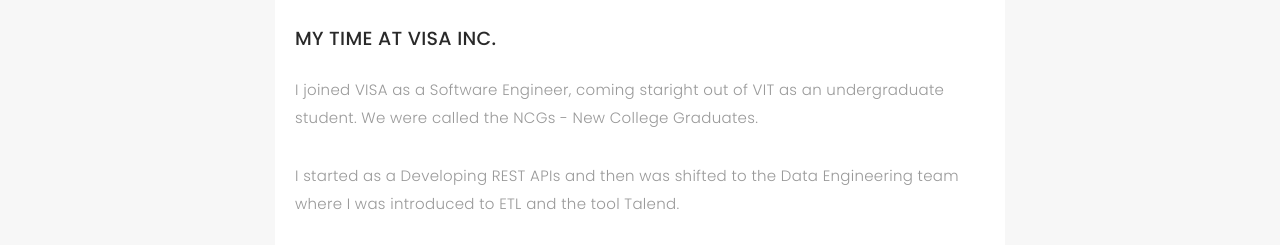
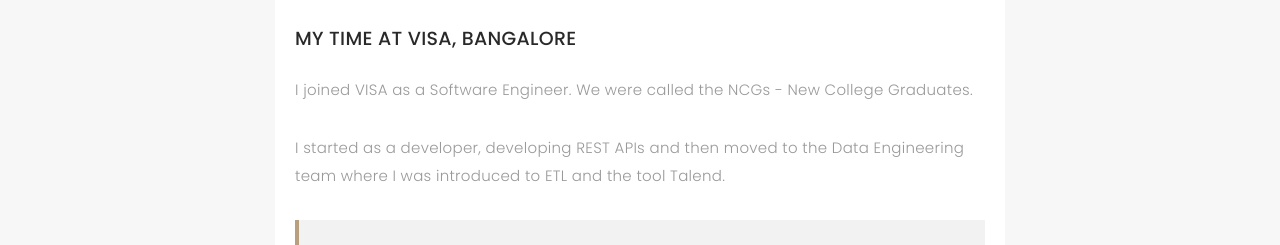
Before and after one commit to yashvijay17/yashvijay17.github.io, a plain HTML site: page blog-singleVISA.html in a window 1280 px wide. Shown: the part 480-725 px from the top of the page. Drawn offline with Linux system fonts and the light colour scheme; files whose address does not match are found by name; a web font is replaced by a local one.

Commit message:
Update blog-singleVISA.html

```diff
--- a/blog-singleVISA.html
+++ b/blog-singleVISA.html
@@ -78,19 +78,18 @@
                   <img src="images/visabig.png" class="content-main img-responsive" style = "background-color:transparent" alt="reviews2">
                   <div class="content-main single-post padDiv">
                     <div class="journal-txt">
-                      <h4><a href="#">MY TIME AT VISA INC.</a></h4>
+                      <h4><a href="#">MY TIME AT VISA, BANGALORE</a></h4>
                     </div>
-                    <p class="mb-30">I joined VISA as a Software Engineer, coming staright out of VIT as an undergraduate student. We were called the NCGs - New College Graduates.</p>
-                    <p class="mb-30">I started as a Developing REST APIs and then was shifted to the Data Engineering team where I was introduced to ETL and the tool Talend.</p>
+                    <p class="mb-30">I joined VISA as a Software Engineer. We were called the NCGs - New College Graduates.</p>
+                    <p class="mb-30">I started as a developer, developing REST APIs and then moved to the Data Engineering team where I was introduced to ETL and the tool Talend.</p>
                     <blockquote>My Tech Stack was predominantly - Talend, JAVA, MySQL, MongoDB along with essential technical tools and languages.</blockquote>
-                    <p class="mb-30">As a part of the Data Services team, I was responsible for developing Talend ETL jobs for the Global Opcerts project which involved extracting data from different streams and file sources like file systems, DBs, and APIs etc. and then transforming them by applying business rules (Using components) and loading the data onto various platforms.
+                    <p class="mb-30">As a part of the Data Services team, I was responsible for developing Talend ETL jobs for the Global Opcerts project which involved extracting data from different streams and file sources like file systems, DBs, and APIs etc. and then transforming them by applying business rules (Using components) and loading the data onto various platforms.<br><br> I worked in multiple teams with multiple members. The software development followed agile methodologies. My code in production managed data of gigabytes of size on a daily basis. The global Opcerts application is responsible for 33% of VISA's revenue.
 									 <br>Adept at TAC (automation of job loads and management), Bulk loads, data manipulations etc.
 									 <br>I lead proof of concept (POC) projects, working on Web Apps (Tech stack being React JS, Rest APIs and MySQL), API calibration from different sources and integrating those data into MongoDB and croning the jobs (Triggers).
+									 <br>I Mentored interns for their summer internship projects - Lead of Data Integration and Data Services which resulted in them converting their internship into fulltime roles.<br>
+									 <br>As an active participant in VISA CSR events, I took part in various events which gave back to the community, helped the underpriveledged and impart education to the youth.<br>
+									 <br>I was also the founder and lead of the VISA Football Club for the Bangalore centre, organising weekly soccer matches and practice sessions for the bangalore center. Along with work, VISA's work life balance within the office also helped in taking part in interpersonal activites like Flash Mobs, Sporting events, Quizzes and skits etc.</br>
 
-									 <br>I Mentored interns for their summer internship projects - Lead of Data Integration and Data Services which resulted in them converting their internship into fulltime.
-									 <br>As an active participant in VISA CSR events, I took part in various events which gave back to the community, helped the underpriveledged and impart education to the youth.
-									 <br>Lead the VISA Football Club for the Bangalore centre.
-									 <!--<br> Find below some of the pics of my time at VISA - a place where I had a holistic experience and massive development, both technical and personal!.-->
 					</p>
                   </div>
                 </div>
```
